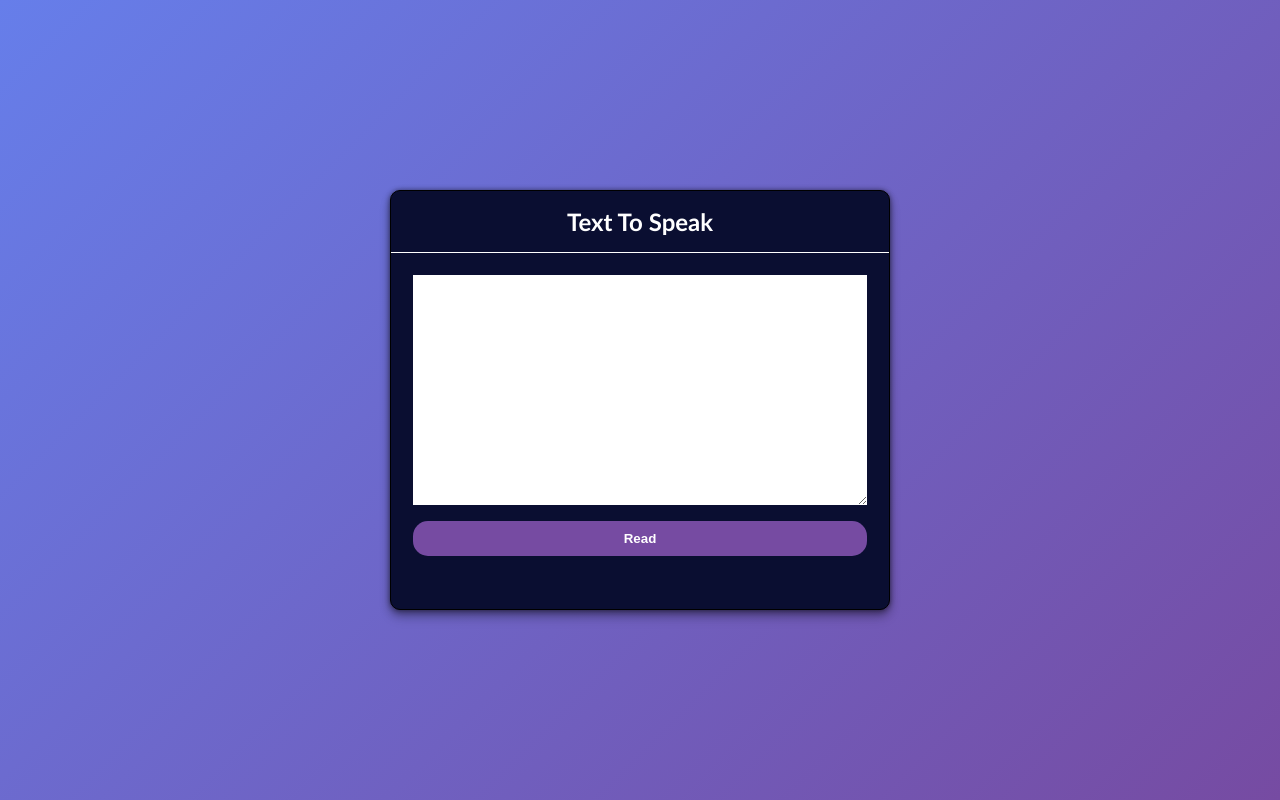
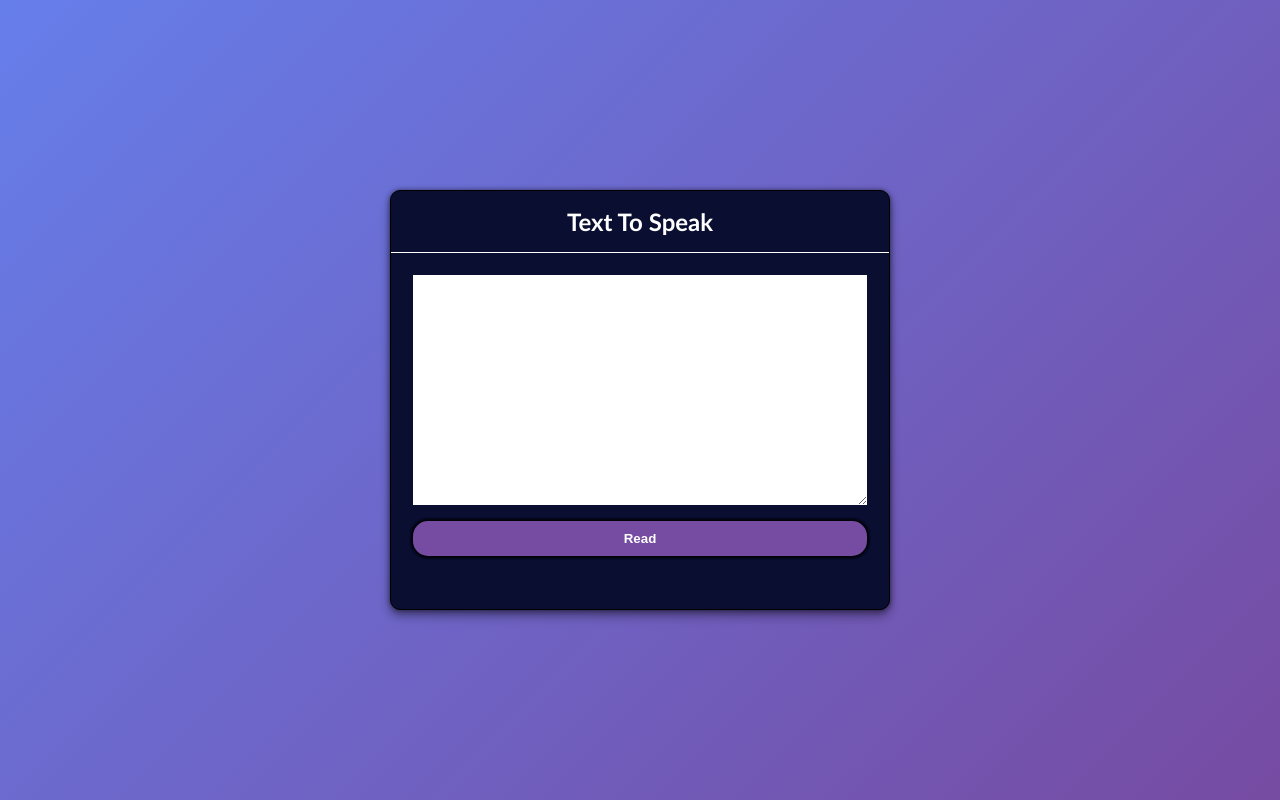
Before and after one commit to genze121/Text-To-Speak, a plain HTML site: page index.html in a window 1280 px wide. In both pictures the pointer is over the button "Read". Drawn offline with Linux system fonts and the light colour scheme.

Commit message:
Added css hover effect

```diff
--- a/style.css
+++ b/style.css
@@ -58,3 +58,10 @@ button {
     border: none;
     border-radius: 15px;
 }
+
+button:hover {
+    box-shadow:
+        0 0 2px 2px rgba(0, 0, 0, 0.45),
+        0 0 2px 2px rgba(0, 0, 0, 0.45),
+        0 0 2px 2px rgba(0, 0, 0, 0.45);
+}
```
